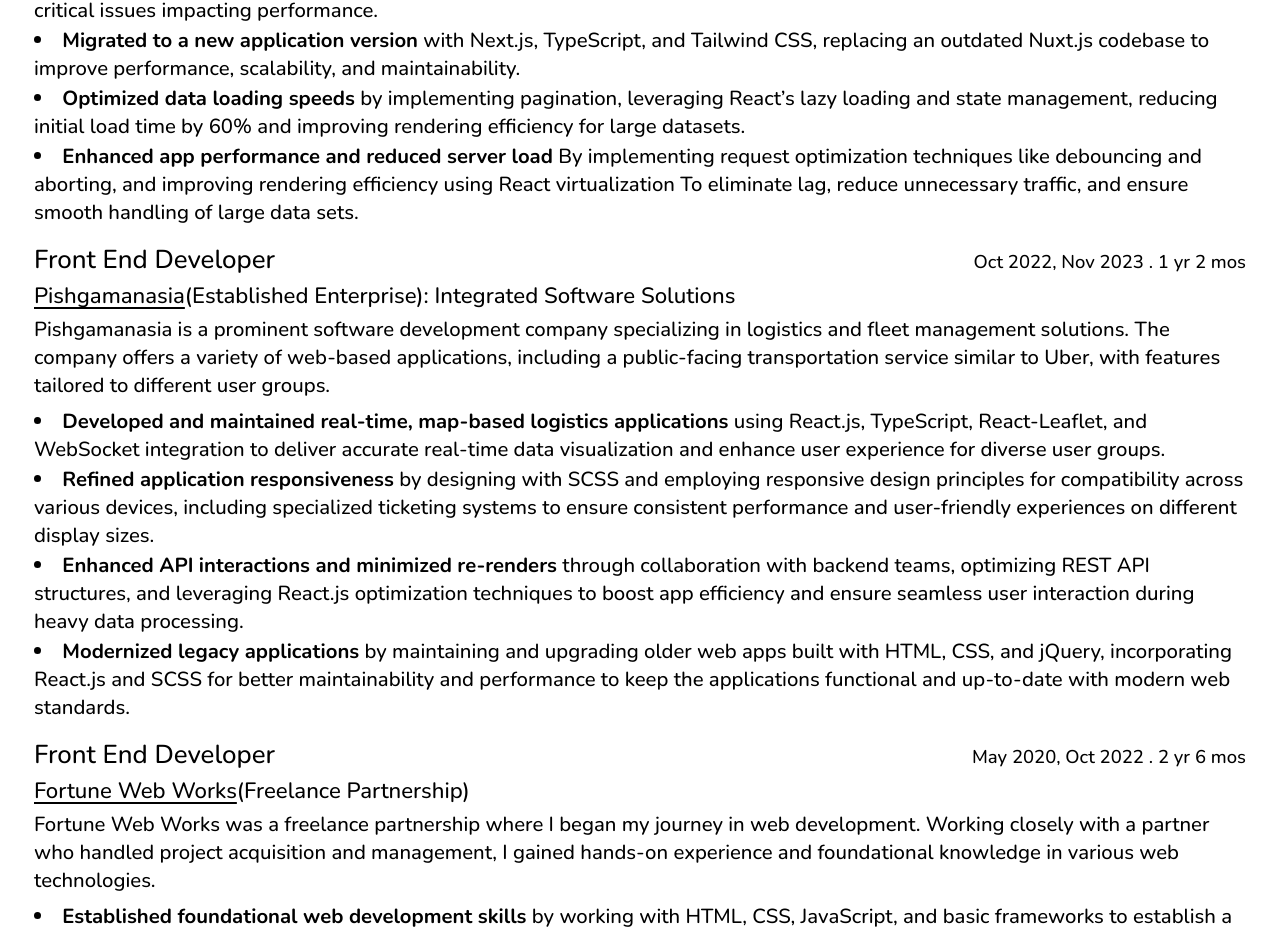
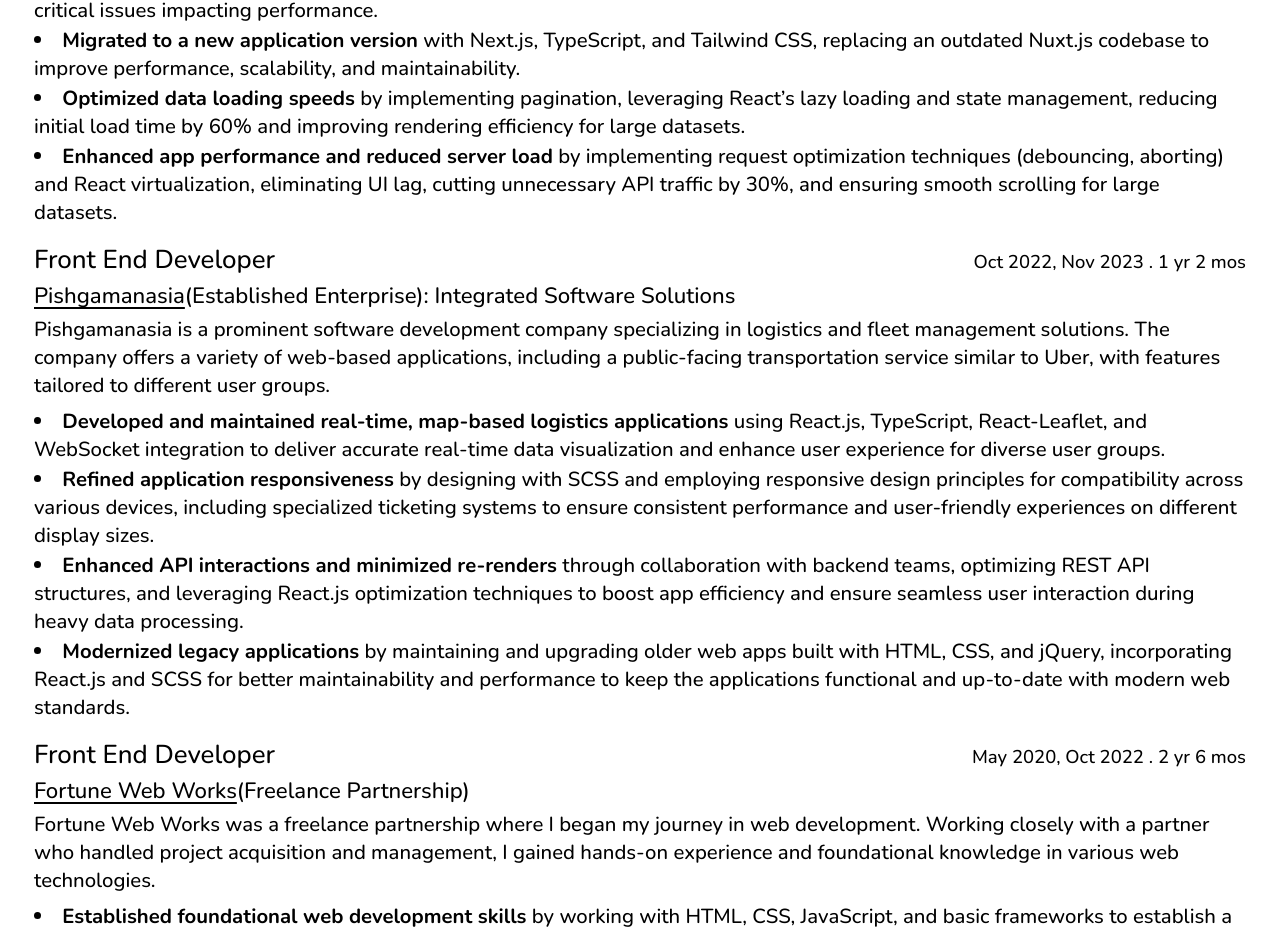
Before and after one commit to MiladKarandish/portfolio-v2, a Next.js app: page /resume in a window 1280 px wide. Shown: the part 815-1749 px from the top of the page. Built offline with nearby package versions, Linux system fonts and the light colour scheme.

Commit message:
fix: improving experiences bullet points

```diff
--- a/src/data/experiences.ts
+++ b/src/data/experiences.ts
@@ -45,8 +45,8 @@
       },
       {
         what: "Enhanced app performance and reduced server load",
-        how: "By implementing request optimization techniques like debouncing and aborting, and improving rendering efficiency using React virtualization",
-        why: "To eliminate lag, reduce unnecessary traffic, and ensure smooth handling of large data sets.",
+        how: "by implementing request optimization techniques (debouncing, aborting) and React virtualization,",
+        why: "eliminating UI lag, cutting unnecessary API traffic by 30%, and ensuring smooth scrolling for large datasets.",
       },
     ],
   },
```
